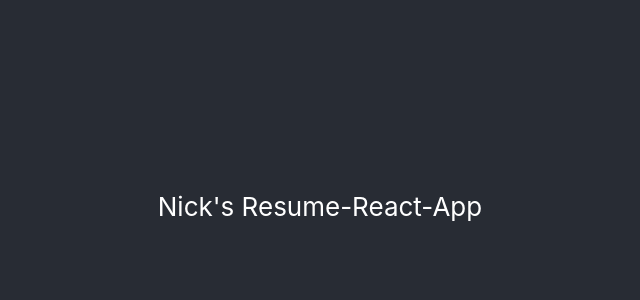
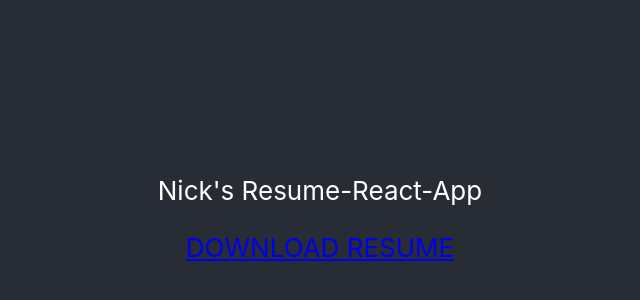
Before and after one commit to nbauer3/resume-app, a React (Create React App) app: page / in a window 1280 px wide. Shown: the part 194-494 px from the top of the page, without its empty margins (320-960 px from the left). Built offline with nearby package versions, Linux system fonts and the light colour scheme.

Commit message:
Random code update

```diff
--- a/package.json
+++ b/package.json
@@ -23,9 +23,9 @@
       "not op_mini all"
     ],
     "development": [
-      "last 1 chrome version",
+      "last 1 safari version",
       "last 1 firefox version",
-      "last 1 safari version"
+      "last 1 chrome version"
     ]
   }
 }
--- a/src/App.js
+++ b/src/App.js
@@ -1,12 +1,15 @@
 import React from 'react';
-import logo from './logo.svg';
+
 import './App.css';
+
+import Resume from './components/resume-link/resume-link.component';
 
 function App() {
   return (
     <div className="App">
       <header className="App-header">
         <p>Nick's Resume-React-App</p>
+        <Resume/>
       </header>
     </div>
   );
--- /dev/null
+++ b/src/components/resume-link/resume-link.component.jsx
@@ -0,0 +1,12 @@
+import React from 'react';
+
+import './resume-link.styles.scss';
+
+const Resume = () => (
+    <a
+        href='/Bauer-Nicholas_BAH-Resume.pdf'
+        target='_blank'
+        >DOWNLOAD RESUME</a>
+);
+
+export default Resume;
```
Also changed, not shown: src/components/resume-link/resume-link.styles.scss (added), 2 other files (tests, documents, lock files or other folders).
